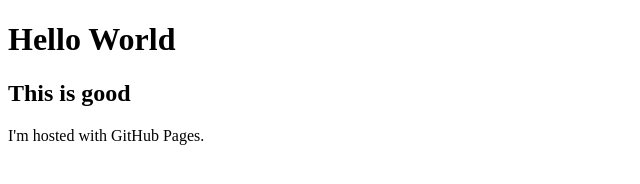
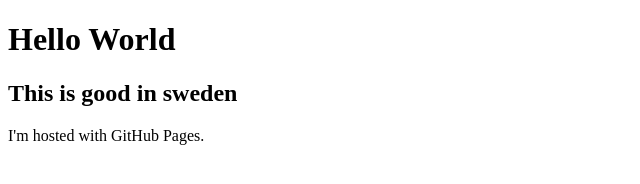
Before and after one commit to manusaluja/manusaluja.github.io, a plain HTML site: page index.html in a window 1280 px wide. Shown: the whole page, without its empty margins (0-640 px from the left). Drawn offline with Linux system fonts and the light colour scheme.

Commit message:
Update index.html

```diff
--- a/index.html
+++ b/index.html
@@ -2,7 +2,7 @@
 <html>
 <body>
 <h1>Hello World</h1>
-<h2>This is good</h2>
+<h2>This is good in sweden</h2>
 <p>I'm hosted with GitHub Pages.</p>
 </body>
 </html>
```
